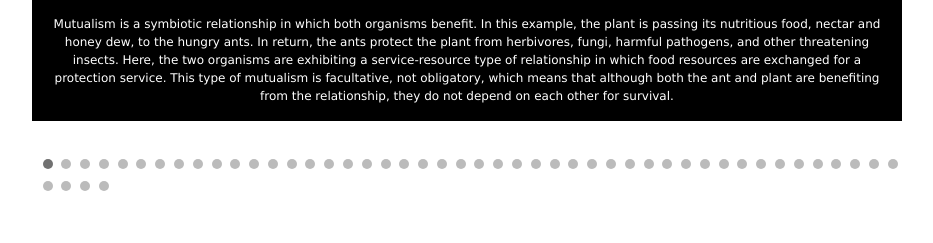
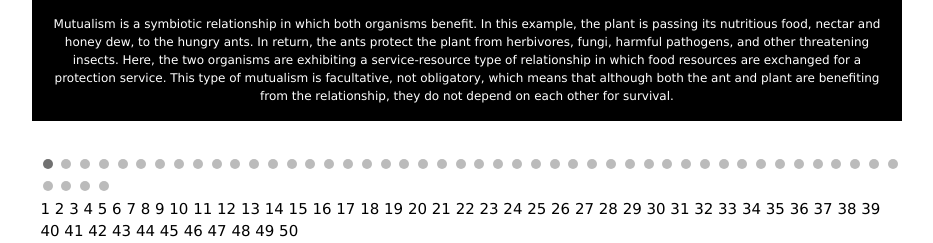
Before and after one commit to termscavengerhunt/termscavengerhunt.github.io, a plain HTML site: page index.html in a window 1280 px wide. Shown: the part 863-1106 px from the top of the page, without its empty margins (173-1106 px from the left). Before the commit the page ends 1083 px from the top, so only its background shows below. Drawn offline with Linux system fonts and the light colour scheme.

Commit message:
Update index.html

```diff
--- a/index.html
+++ b/index.html
@@ -397,7 +397,58 @@
                 <span class="dot" onclick="currentSlide(50); showSlideTitle()"></span>
             </div>
 
-               <br>
+            <div style="margin-left: 1%">
+                   <span class = "number"> 1 </span>
+                   <span class = "number"> 2 </span>
+                   <span class = "number"> 3 </span>
+                   <span class = "number"> 4 </span>
+                   <span class = "number"> 5 </span>
+                   <span class = "number"> 6 </span>
+                   <span class = "number"> 7 </span>
+                   <span class = "number"> 8 </span>
+                   <span class = "number"> 9 </span>
+                   <span class = "number"> 10 </span>
+                   <span class = "number"> 11 </span>
+                   <span class = "number"> 12 </span>
+                   <span class = "number"> 13 </span>
+                   <span class = "number"> 14 </span>
+                   <span class = "number"> 15 </span>
+                   <span class = "number"> 16 </span>
+                   <span class = "number"> 17 </span>
+                   <span class = "number"> 18 </span>
+                   <span class = "number"> 19 </span>
+                   <span class = "number"> 20 </span>
+                   <span class = "number"> 21 </span>
+                   <span class = "number"> 22 </span>
+                   <span class = "number"> 23 </span>
+                   <span class = "number"> 24 </span>
+                   <span class = "number"> 25 </span>
+                   <span class = "number"> 26 </span>
+                   <span class = "number"> 27 </span>
+                   <span class = "number"> 28 </span>
+                   <span class = "number"> 29 </span>
+                   <span class = "number"> 30 </span>
+                   <span class = "number"> 31 </span>
+                   <span class = "number"> 32 </span>
+                   <span class = "number"> 33 </span>
+                   <span class = "number"> 34 </span>
+                   <span class = "number"> 35 </span>
+                   <span class = "number"> 36 </span>
+                   <span class = "number"> 37 </span>
+                   <span class = "number"> 38 </span>
+                   <span class = "number"> 39 </span>
+                   <span class = "number"> 40 </span>
+                   <span class = "number"> 41 </span>
+                   <span class = "number"> 42 </span>
+                   <span class = "number"> 43 </span>
+                   <span class = "number"> 44 </span>
+                   <span class = "number"> 45 </span>
+                   <span class = "number"> 46 </span>
+                   <span class = "number"> 47 </span>
+                   <span class = "number"> 48 </span>
+                   <span class = "number"> 49 </span>
+                   <span class = "number"> 50 </span>
+               </div>
 
             </div>
 
```
